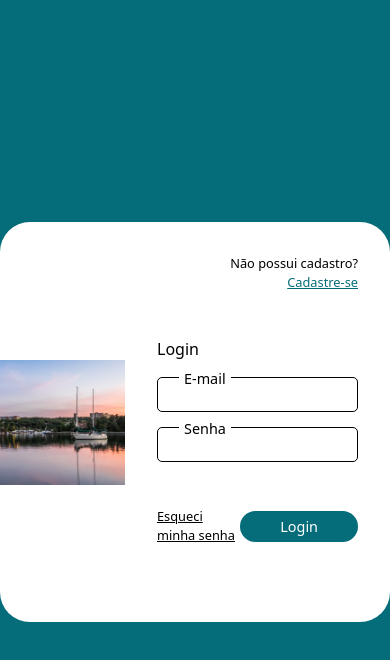
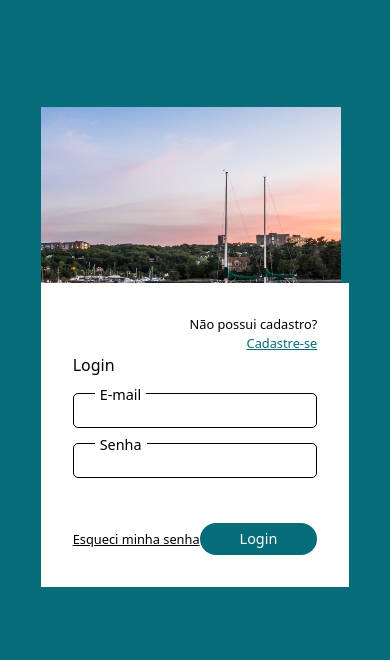
Before and after one commit to realkevinbrian/TurismSystem, a React (Create React App) app: page / in a window 390 px wide. Shown: the top 660 px of the page. Built offline with nearby package versions, Linux system fonts and the light colour scheme.

Commit message:
Login Page now Responsive

```diff
--- a/src/Components/Global/theme.jsx
+++ b/src/Components/Global/theme.jsx
@@ -6,8 +6,8 @@ const theme = {
         white : "#ffff"
     },
     Layout : {
-        Mobile : "450px",
-        Tablets : "500px",
+        Mobile : "500px",
+        Tablets : "501px",
         Desktop : "1280px"
     }
 }
--- a/src/Components/Login/index.jsx
+++ b/src/Components/Login/index.jsx
@@ -2,6 +2,7 @@ import React from 'react'
 import { Anchor,StyledInput, StyledLabel, SubmitBtn,H5,H1 } from '../Global'
 import * as S from './styled';
 import bannerImg from "../../Assets/bgImage.png";
+import { ArrowBack } from '@mui/icons-material';
 
 function Login() {
   return (
@@ -9,6 +10,10 @@ function Login() {
         <S.LoginContainer>
 
             <S.LoginWrapper>
+
+                <S.backButtonWrapper>
+                    <ArrowBack/>
+                </S.backButtonWrapper>
 
                 <S.LoginBanner>
                     <S.BannerImage src={bannerImg}/>
--- a/src/Components/Login/styled.jsx
+++ b/src/Components/Login/styled.jsx
@@ -17,6 +17,7 @@ export const LoginContainer = styled.section`
 
 `
 
+export const backButtonWrapper = styled.div``
 
 
 //===============Login Wrapper===========\\
@@ -24,9 +25,18 @@ export const LoginWrapper = styled.div`
         display: grid;
         grid-template-columns: repeat(2,1fr);
         background-color:${({theme}) => theme.colors.white};
+        border-radius:30px;
 
-        border-radius:30px;
-        /* border:1px solid red; */
+
+        //=> MOBILE VERSION
+        @media (min-width : 200px) and (max-width : ${({theme}) => theme.Layout.Mobile}){
+                grid-template-columns: repeat(1,1fr);
+                border-radius:0px;
+                background-color: transparent;
+
+
+
+        }
 
 
 
@@ -36,6 +46,12 @@ export const LoginWrapper = styled.div`
 export const LoginBanner = styled.div`
         object-fit: contain;
 
+        @media (min-width : 100px) and (max-width : ${({theme}) => theme.Layout.Mobile}){
+                position: absolute;
+                transform: translateY(-150px);
+                z-index:1;
+        }
+
 
 `;
 export const BannerImage = styled.img`
@@ -43,6 +59,13 @@ export const BannerImage = styled.img`
         height:400px;
         object-fit: contain;
         border-radius:30px 0px 0px 30px;
+        //=> MOBILE VERSION
+        @media (min-width : 100px) and (max-width : ${({theme}) => theme.Layout.Mobile}){
+                width:100%;
+                height:300px;
+                object-fit: contain;
+                border-radius:0;
+        }
 
 
 
@@ -56,6 +79,11 @@ export const LoginContent = styled.div`
         flex-direction: column;
         justify-content: space-between;
         padding:2rem;
+
+        @media (min-width : 100px) and (max-width : ${({theme}) => theme.Layout.Mobile}){
+                z-index:2;
+                background-color:${({theme}) => theme.colors.white};
+        }
 
 `;
 
```
